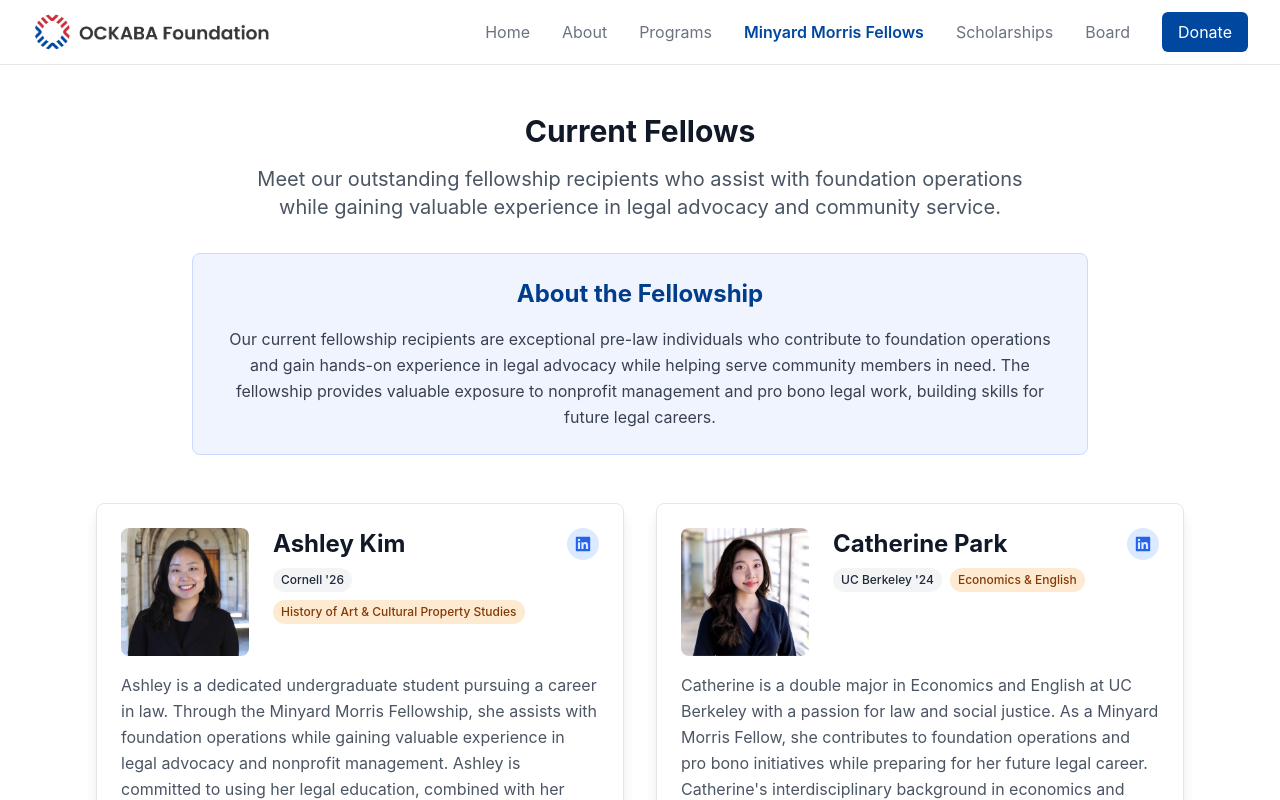
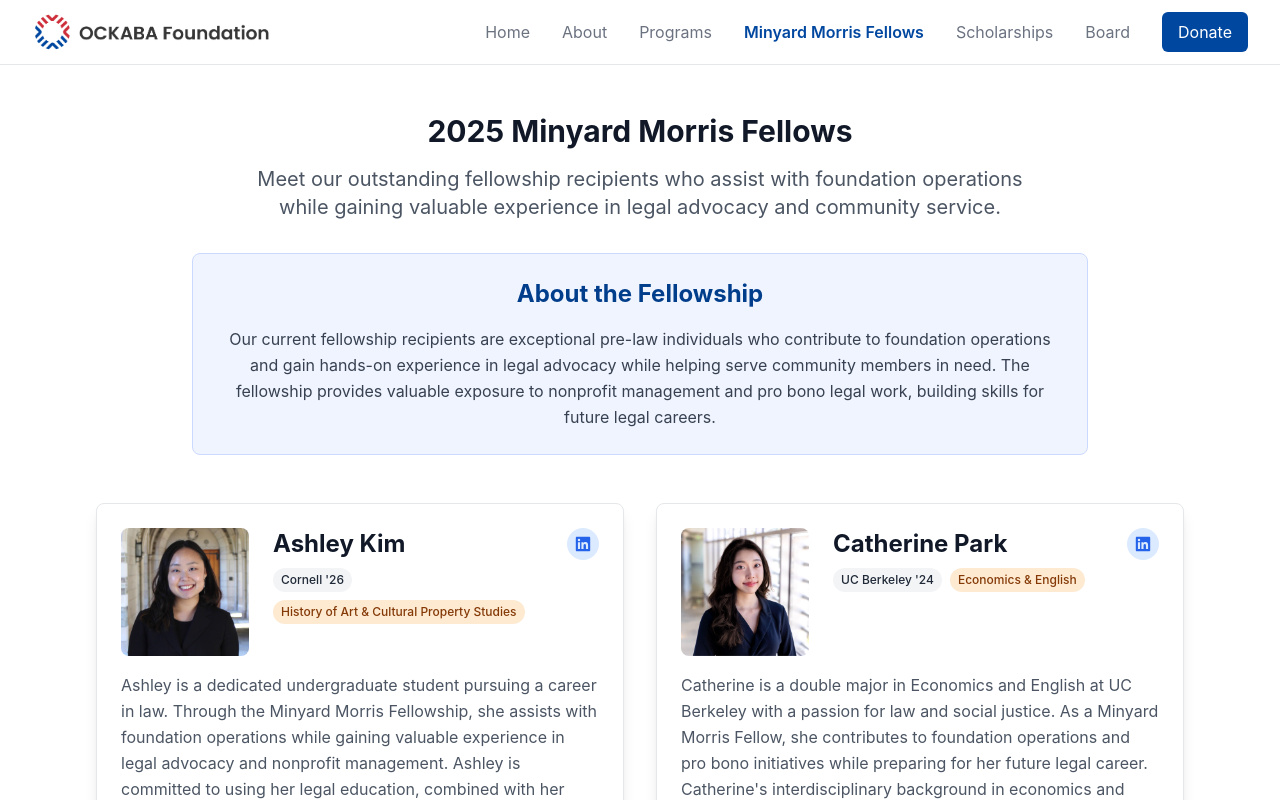
Before and after one commit to quadra2003/ockabaf, a Next.js app: page /fellows in a window 1280 px wide. Shown: the top 800 px of the page. Built offline with nearby package versions, Linux system fonts and the light colour scheme.

Commit message:
Update fellows.js

```diff
--- a/pages/fellows.js
+++ b/pages/fellows.js
@@ -29,7 +29,7 @@ export default function Fellows() {
         {/* Header Section */}
         <div className="text-center mb-12">
           <h1 className="text-3xl font-bold text-gray-900 mb-4">
-            Current Fellows
+            2025 Minyard Morris Fellows
           </h1>
           <p className="text-xl text-gray-600 max-w-3xl mx-auto mb-8">
             Meet our outstanding fellowship recipients who assist with foundation operations while gaining valuable experience in legal advocacy and community service.
```
